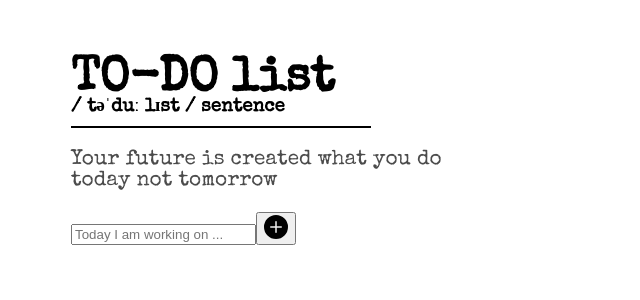
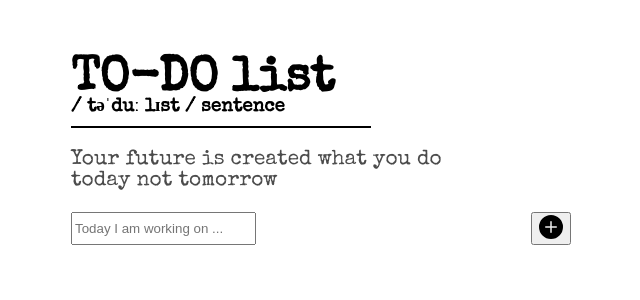
Before and after one commit to VaniaTominc/Simply-do-it, a React (Create React App) app: page / in a window 1280 px wide. Shown: the top 300 px of the page, without its empty margins (319-959 px from the left). Built offline with nearby package versions, Linux system fonts and the light colour scheme.

Commit message:
styling form

```diff
--- a/src/components/Tasks/AddTask.js
+++ b/src/components/Tasks/AddTask.js
@@ -28,8 +28,9 @@ const AddTask = (props) => {
     <div>
       {/* ADDTASK INPUT TO BE DISPLAYED */}
 
-      <div>
+      <div className='input-border'>
         <form onSubmit={addTaskHandler}>
+          <div className='card-content'>
             <label htmlFor='task' className='task-label'>Task</label>
             <input
               id='id'
@@ -41,9 +42,11 @@ const AddTask = (props) => {
             />
             <button
               type='submit'
+              className='add-btn'
             >
               <BsPlusCircleFill size={24} />
             </button>
+          </div>
         </form>
       </div>
     </div>
```
Lines whose indentation alone changed are shown as unchanged.
